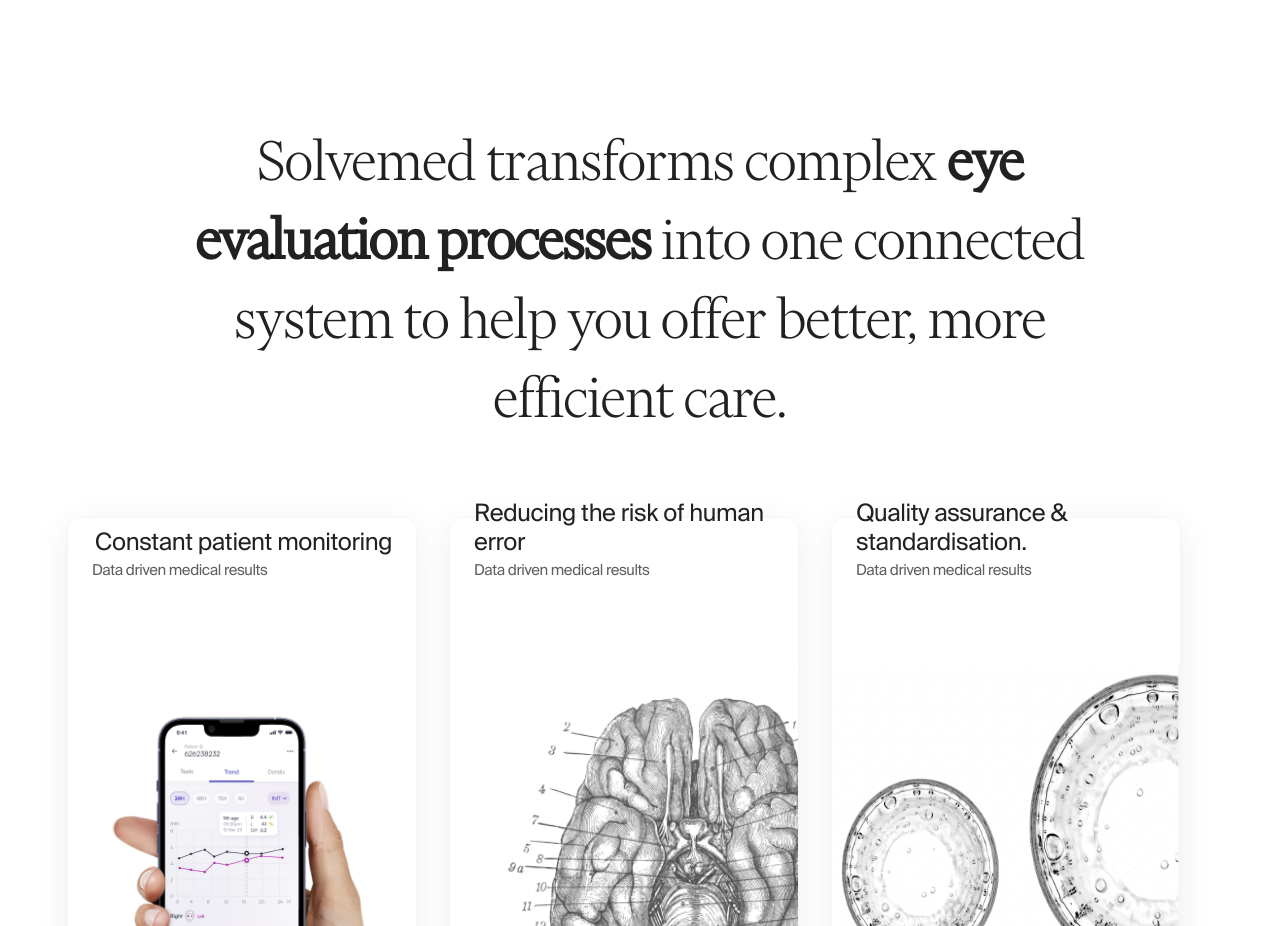
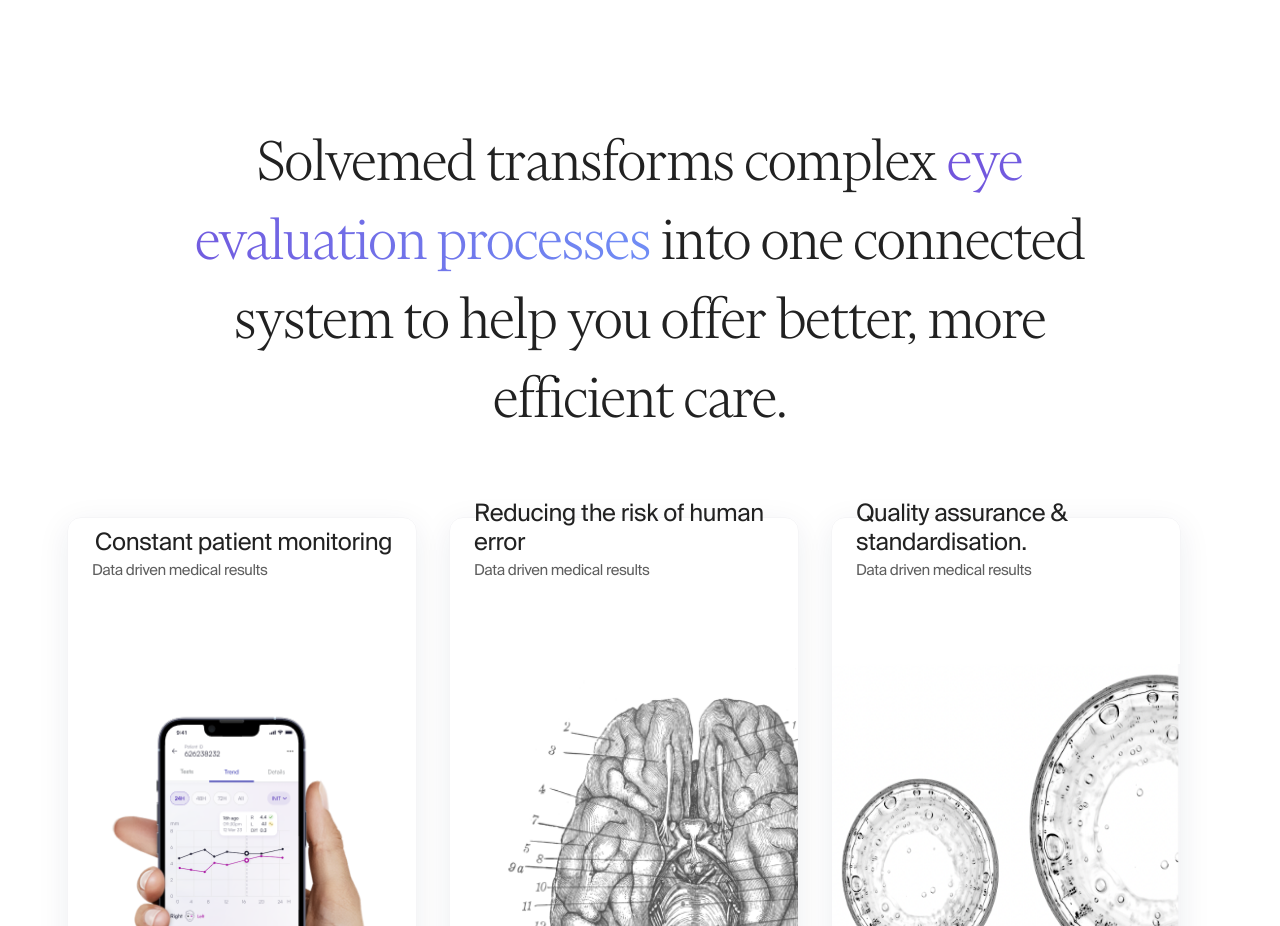
Before and after one commit to EniuK/solvemedTest, a Next.js app: page / in a window 1280 px wide. Shown: the part 7820-8746 px from the top of the page. Built offline with nearby package versions, Linux system fonts and the light colour scheme.

Commit message:
delete useless file, add text gradient

```diff
--- a/src/pages/index.tsx
+++ b/src/pages/index.tsx
@@ -154,13 +154,15 @@
         {isMobileView ? (
           <Box mt={60} width={"100%"} display="flex" justifyContent={"center"} alignItems={"center"} flexShrink={1}>
             <Typography variant="h4" fontSize={"32px"} textAlign={"center"}>
-              Solvemed transforms complex <b>eye evaluation processes </b> into one connected system to help you offer better, more efficient care.
+              Solvemed transforms complex <span className={styles.gradient_text}>eye evaluation processes</span> into one connected system to help you offer better, more efficient
+              care.
             </Typography>
           </Box>
         ) : (
           <Box mt={60} pl={15} pr={15} width={"100%"} display="flex" justifyContent={"center"} alignItems={"center"} flexShrink={1}>
             <Typography variant="h4" fontSize={"64px"} textAlign={"center"}>
-              Solvemed transforms complex <b>eye evaluation processes </b> into one connected system to help you offer better, more efficient care.
+              Solvemed transforms complex <span className={styles.gradient_text}>eye evaluation processes</span> into one connected system to help you offer better, more efficient
+              care.{" "}
             </Typography>
           </Box>
         )}
```
Also changed, not shown: src/components/PopUp/help.tsx (deleted).
